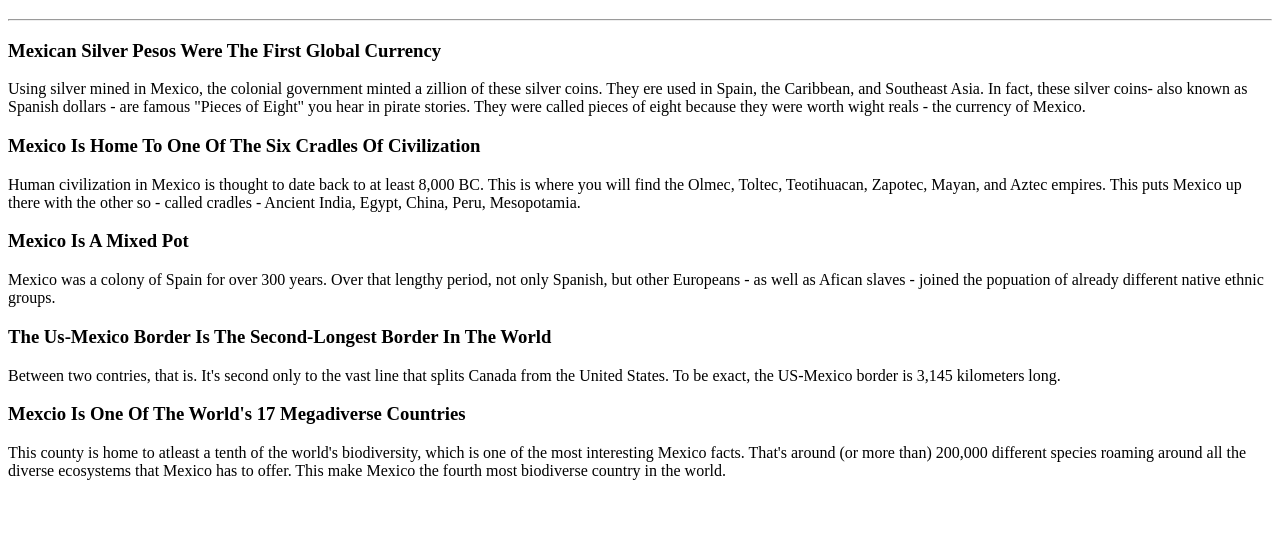
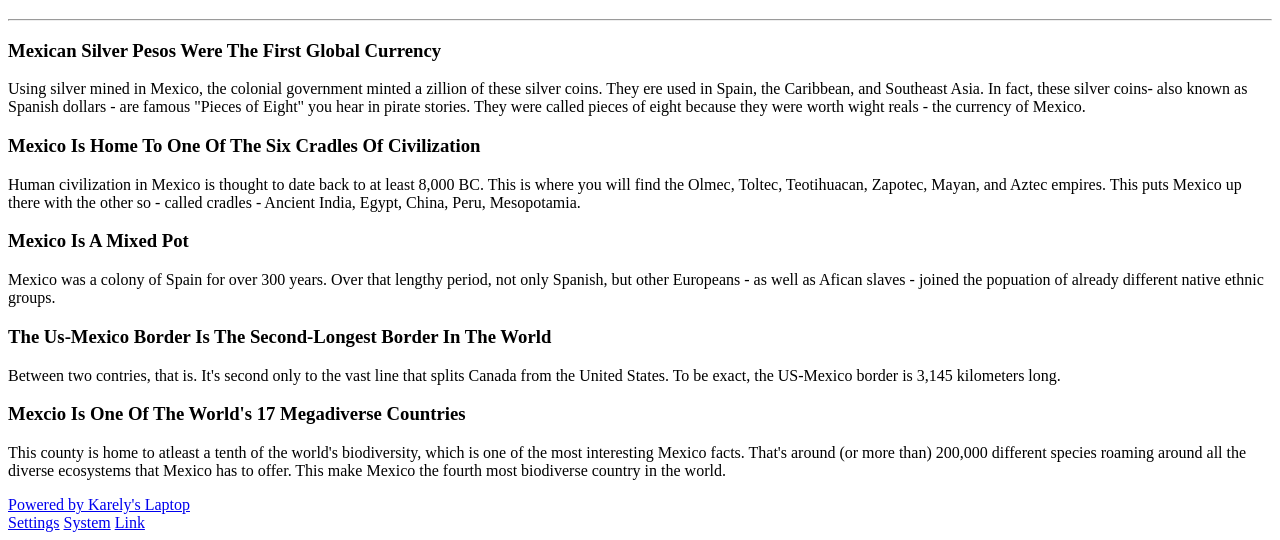
Before and after one commit to Karely3412/custom-website, a plain HTML site: page mexico.html in a window 1280 px wide. Shown: the part 409-949 px from the top of the page. Before the commit the page ends 905 px from the top, so only its background shows below. Drawn offline with Linux system fonts and the light colour scheme.

Commit message:
added bottem container and left and right navbar

```diff
--- a/mexico.html
+++ b/mexico.html
@@ -84,5 +84,16 @@
         </div>
       </div>
     </div>
+
+    <div class="bottom-content-container">
+      <div class="left-nav">
+        <a href="#">Powered by Karely's Laptop</a>
+      </div>
+      <div class="right-nav">
+        <a href="#">Settings</a>
+        <a href="#">System</a>
+        <a href="#">Link</a>
+      </div>
+    </div>
   </body>
 </html>
```
Also changed, not shown: about.html (+2 -0 lines).
